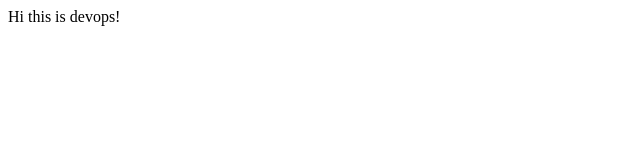
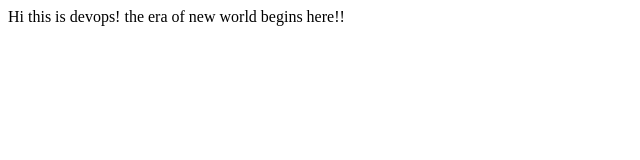
Before and after one commit to pankajaditya25/demo, a plain HTML site: page index.html in a window 1280 px wide. Shown: the whole page, without its empty margins (0-640 px from the left). Drawn offline with Linux system fonts and the light colour scheme.

Commit message:
made changes in index file

```diff
--- a/index.html
+++ b/index.html
@@ -1,5 +1,6 @@
 <html>
 <body>
 <b1>Hi this is devops!</b1>
+<b2>the era of new world begins here!!</b2>
 </body>
 </html>
```
